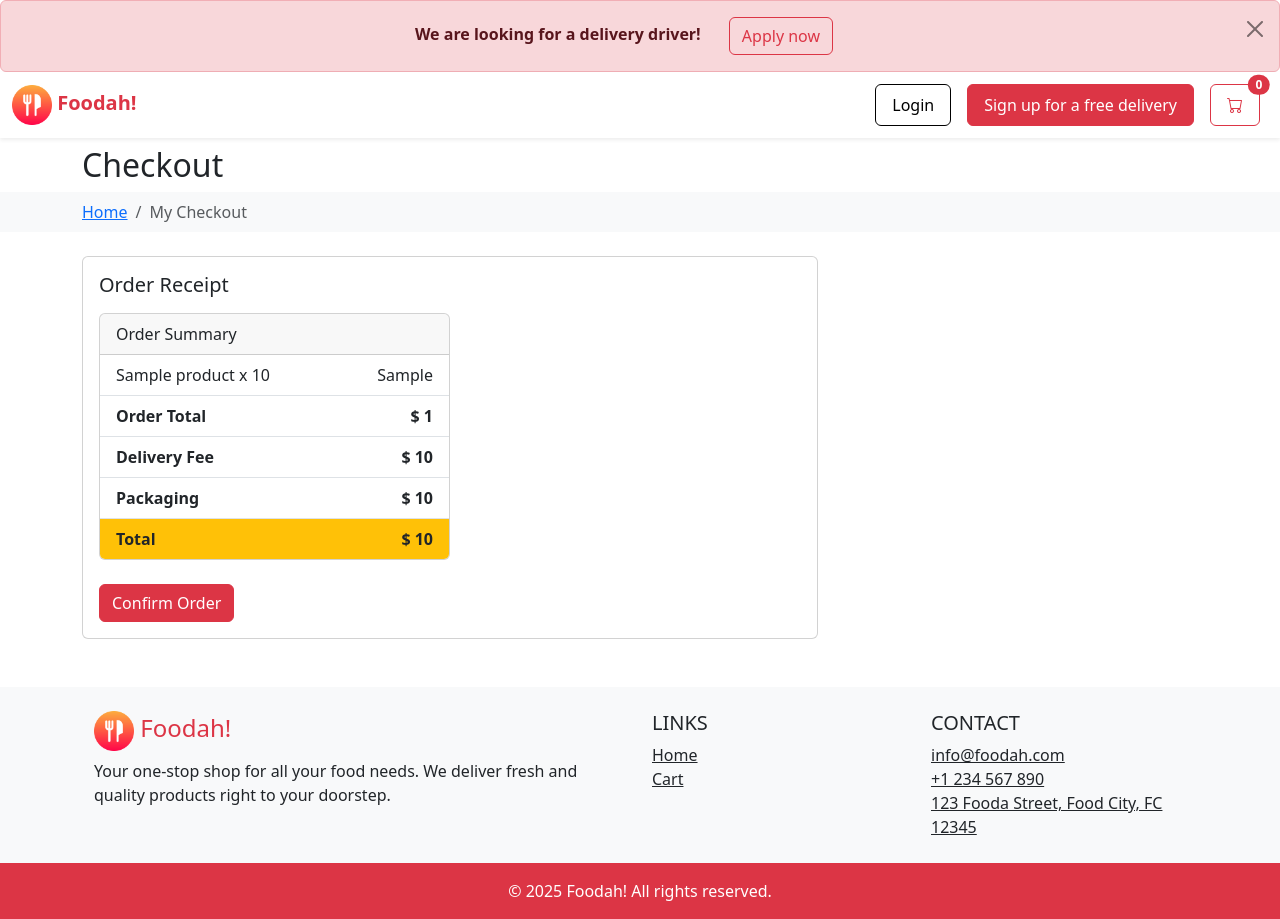
After one commit to bajundotdev/Food_Delivery_Webapp, a Flask app: template project/templates/user/receipt.html in a window 1280 px wide. The commit adds this page. Run offline with Flask 3, Linux system fonts and the light colour scheme; the template is opened without the code that fills it: most values are stand-ins (such as "Sample title", 1, 10 or a date in 2020).

Commit message:
not working checkout

```diff
--- a/project/routes/user_route.py
+++ b/project/routes/user_route.py
@@ -125,7 +125,7 @@ def save_password():
                 return redirect(url_for('user.update_password'))
         else:
             print(form.errors)
-            flash('Password did not match!', 'danger')
+            flash(form.errors, 'danger')
             return redirect(url_for('user.update_password'))
     return redirect(url_for('user.profile', form=form))
 # def profile():
--- a/project/templates/user/checkout.html
+++ b/project/templates/user/checkout.html
@@ -30,6 +30,7 @@
                 <div class="card">
                     <div class="card-body">
                         <h2 class="h5 mb-3">Delivery Details</h2>
+                        <!-- <form action="{{url_for('cart.receipt')}}" class="row g-3 mb-4" method="post">-->
                         <form action="{{url_for('cart.checkout_cart')}}" class="row g-3 mb-4" method="post">
                             <div class="col-12 mb-3">
                                 <label for="fullname" class="form-label">Full Name</label>
@@ -137,6 +138,7 @@
                     </li>
                 </ul>
                 </div>
+
             </div>
         </div>
     </main>
--- /dev/null
+++ b/project/templates/user/receipt.html
@@ -0,0 +1,70 @@
+{% extends 'base.html' %}
+
+{% block title %}
+    <div class="container mt-2">
+        <div class="row d-flex">
+            <div class="col">
+                <h2>Checkout</h2>
+            </div>
+        </div>
+    </div>
+{% endblock %}
+
+{% block breadcrumb %}
+    <!-- Breadcrumb -->
+    <nav aria-label="breadcrumb" class="bg-light py-2">
+        <div class="container">
+            <ol class="breadcrumb mb-0">
+                <li class="breadcrumb-item"><a href="{{ url_for('main.index')}}">Home</a></li>
+                <li class="breadcrumb-item active" aria-current="page">My Checkout</li>
+            </ol>
+        </div>
+    </nav>
+{% endblock %}
+
+{% block main %}
+    <!-- Main content: Checkout form + Order summary -->
+    <main class="container my-4">
+        <div class="row">
+            <div class="col-lg-8 mb-4">
+                <div class="card">
+                    <div class="card-body">
+                        <h2 class="h5 mb-3">Order Receipt</h2>
+                        <div class="col-lg-6">
+                            <div class="card mb-4">
+                            <div class="card-header">Order Summary</div>
+                            <ul class="list-group list-group-flush">
+                                {% for item in cart.items %}
+                                <li class="list-group-item d-flex justify-content-between">
+                                <span>{{ item.product.name }} x {{ item.quantity }}</span>
+                                <span>{{ item.get_subtotal() }}</span>
+                                </li>
+                                {% endfor %}
+                                <li class="list-group-item d-flex justify-content-between fw-bold">
+                                <span>Order Total</span>
+                                <span>$ {{ cart.total_cost() }}</span>
+                                </li>
+                                <li class="list-group-item d-flex justify-content-between fw-bold">
+                                    <span>Delivery Fee</span>
+                                    <span>$ {{ shippingFee }}</span>
+                                </li>
+                                <li class="list-group-item d-flex justify-content-between fw-bold">
+                                    <span>Packaging</span>
+                                    <span>$ {{ packagingFee }}</span>
+                                </li>
+                                <li class="list-group-item d-flex justify-content-between fw-bold bg-warning">
+                                    <span>Total</span>
+                                    <span>$ {{ total }}</span>
+                                </li>
+                            </ul>
+                            </div>
+
+                            <button type="submit" class="btn btn-danger" name="submit" id="submit">Confirm Order</button>
+                        </div>
+                    </div>
+                </div>
+            </div>
+
+        </div>
+    </main>
+{% endblock %}
```
Also changed, not shown: project/db.py (+12 -0 lines), project/routes/cart_route.py (+70 -19 lines).
